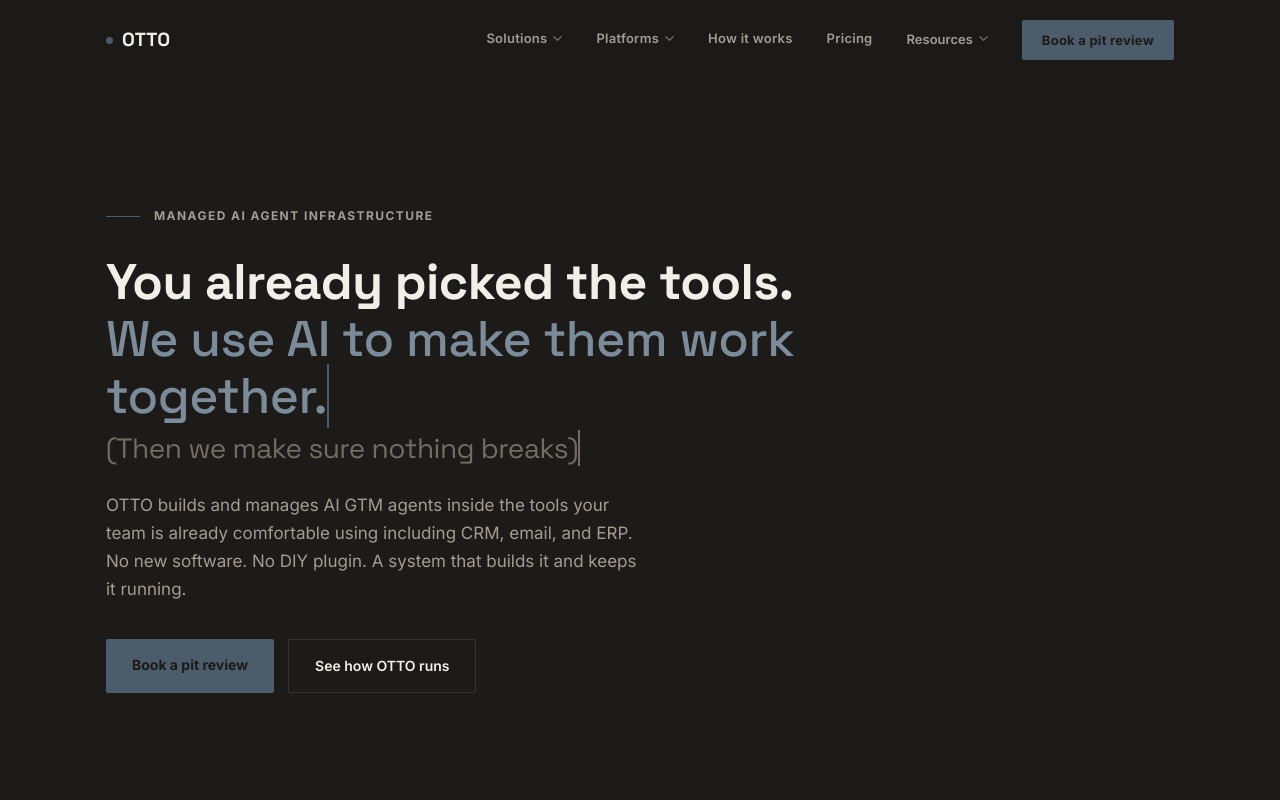
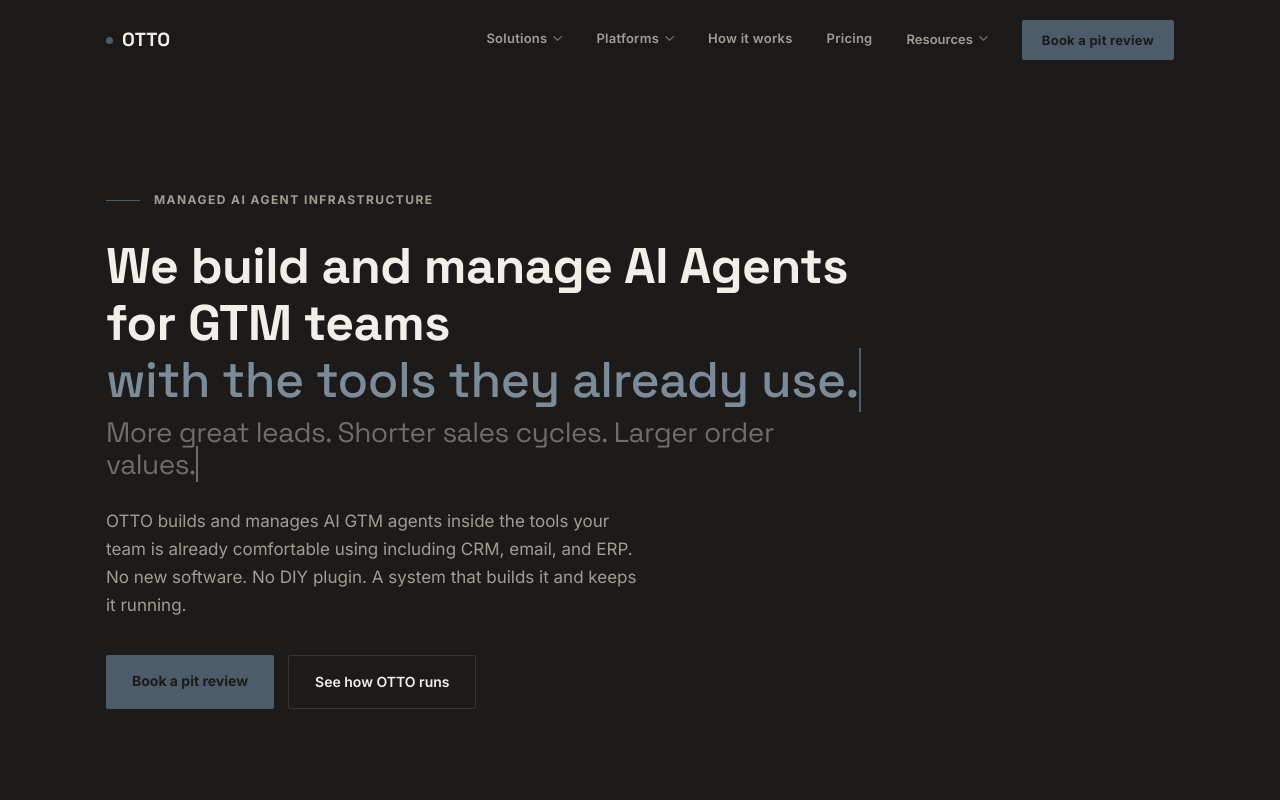
Before and after one commit to colindowling/otto, a plain HTML site: page index.html in a window 1280 px wide. Shown: the top 800 px of the page. Drawn offline with Linux system fonts and the light colour scheme.

Commit message:
Update homepage H1 to outcome-led GTM agent headline

```diff
--- a/index.html
+++ b/index.html
@@ -561,13 +561,13 @@
     })();
   }
   setTimeout(function(){
-    tw(document.getElementById('tw1'),'You already picked the tools.',40,function(){
+    tw(document.getElementById('tw1'),'We build and manage AI Agents for GTM teams',40,function(){
       document.querySelector('.hero-line2').classList.add('typing');
       setTimeout(function(){
-        tw(document.getElementById('tw2'),'We use AI to make them work together.',35,function(){
+        tw(document.getElementById('tw2'),'with the tools they already use.',35,function(){
           document.querySelector('.hero-line3').classList.add('typing');
           setTimeout(function(){
-            tw(document.getElementById('tw3'),'(Then we make sure nothing breaks)',30,function(){
+            tw(document.getElementById('tw3'),'More great leads. Shorter sales cycles. Larger order values.',24,function(){
               document.querySelector('.hero p.sub').classList.add('vis');
               setTimeout(function(){document.querySelector('.hero .hero-ctas').classList.add('vis');},200);
             });
```
